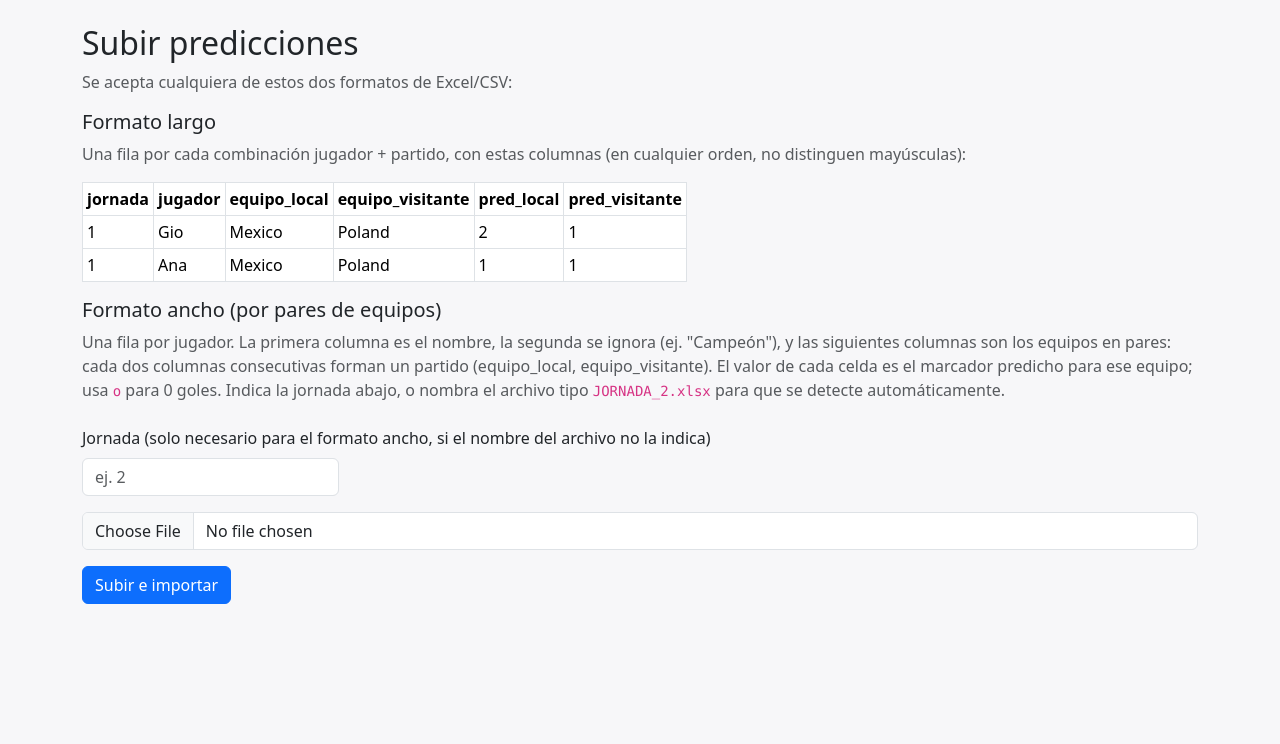
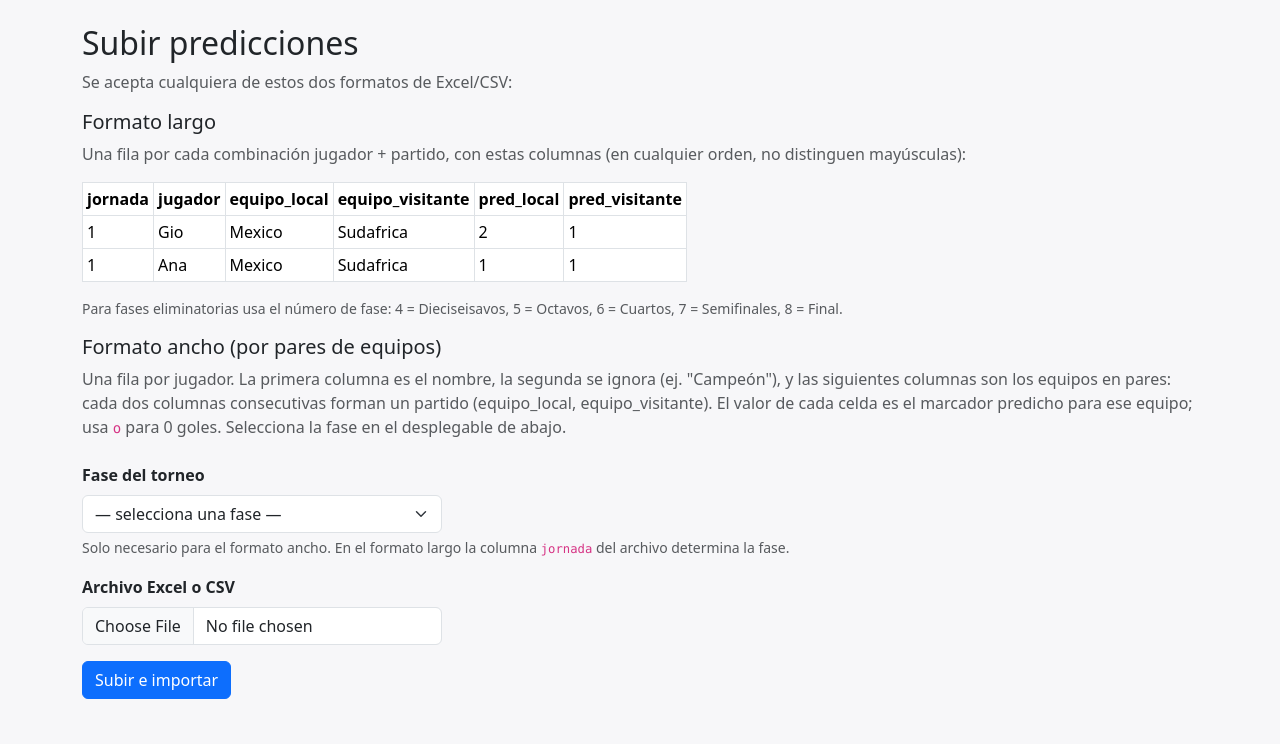
Before and after one commit to SupremoGio/quiniela_Sgio, a Flask app: page /upload in a window 1280 px wide. Shown: the part 56-800 px from the top of the page. Run offline with Flask 3, Linux system fonts and the light colour scheme.

Commit message:
Agregar fases eliminatorias del Mundial 2026 y rediseñar subir predicciones
- football_api: mapear stages LAST_32/16/QUARTER/SEMI/FINAL → jornadas 4-8
- Dropdown de fases (Grupo J1-J3 + 16avos/8vos/4tos/SF/Final) en subir predicciones
- Todos los títulos, tabs y navegación muestran nombre de fase en lugar de número
- Heatmap de análisis usa nombres cortos con tooltip completo

Co-Authored-By: Claude Sonnet 4.6 <noreply@anthropic.com>

```diff
--- a/app.py
+++ b/app.py
@@ -184,6 +184,23 @@ def crear_app():
             return ""
         gdt = dt.replace(tzinfo=ZoneInfo("UTC")).astimezone(_GDL)
         return gdt.strftime("%d %b %Y · %H:%M")
+
+    FASES_MUNDIAL = {
+        1: "Jornada 1",
+        2: "Jornada 2",
+        3: "Jornada 3",
+        4: "Dieciseisavos de Final",
+        5: "Octavos de Final",
+        6: "Cuartos de Final",
+        7: "Semifinales",
+        8: "Final",
+    }
+    FASES_CORTAS = {
+        1: "J1", 2: "J2", 3: "J3",
+        4: "16avos", 5: "8vos", 6: "4tos", 7: "SF", 8: "Final",
+    }
+    app.jinja_env.globals["FASES_MUNDIAL"] = FASES_MUNDIAL
+    app.jinja_env.globals["FASES_CORTAS"] = FASES_CORTAS
 
     # ---------- helpers internos ----------
     def _sincronizar_calendario():
--- a/football_api.py
+++ b/football_api.py
@@ -21,6 +21,25 @@ import requests
 
 BASE_URL = "https://api.football-data.org/v4"
 COMPETITION_CODE = "WC"  # FIFA World Cup
+
+# Mapeo de stage de la API → número de jornada interno (4-8 para eliminatorias)
+_STAGE_A_JORNADA = {
+    "LAST_32": 4,        # Dieciseisavos de Final
+    "LAST_16": 5,        # Octavos de Final
+    "QUARTER_FINALS": 6, # Cuartos de Final
+    "SEMI_FINALS": 7,    # Semifinales
+    "THIRD_PLACE": 8,    # Tercer lugar
+    "FINAL": 8,          # Final
+}
+
+# Inverso: jornada interna → stage de la API (para filtrar llamadas)
+_JORNADA_A_STAGE = {
+    4: "LAST_32",
+    5: "LAST_16",
+    6: "QUARTER_FINALS",
+    7: "SEMI_FINALS",
+    # 8 necesita FINAL + THIRD_PLACE; se obtiene sin filtro
+}
 
 # Nombres alternativos (español u otros) → nombres que puede devolver la API (normalizados)
 _ALIAS_EQUIPO = {
@@ -189,7 +208,11 @@ def obtener_partidos(jornada=None, reintentos=3):
     """
     params = {}
     if jornada is not None:
-        params["matchday"] = jornada
+        if jornada <= 3:
+            params["matchday"] = jornada
+        elif jornada in _JORNADA_A_STAGE:
+            params["stage"] = _JORNADA_A_STAGE[jornada]
+        # jornada 8 (Final + Tercer lugar): sin filtro, se filtra localmente
 
     url = f"{BASE_URL}/competitions/{COMPETITION_CODE}/matches"
 
@@ -215,9 +238,13 @@ def extraer_resultado(partido_api):
     nos importan en un formato simple.
     """
     score = partido_api.get("score", {}).get("fullTime", {}) or {}
+    matchday = partido_api.get("matchday")
+    stage = (partido_api.get("stage") or "").upper()
+    # Para fase de grupos matchday viene como 1/2/3; para eliminatorias es None y usamos stage
+    jornada = matchday if matchday is not None else _STAGE_A_JORNADA.get(stage)
     return {
         "api_match_id": partido_api.get("id"),
-        "jornada": partido_api.get("matchday"),
+        "jornada": jornada,
         "fecha": partido_api.get("utcDate"),
         "estado": partido_api.get("status"),  # SCHEDULED, LIVE, IN_PLAY, FINISHED, ...
         "equipo_local": (partido_api.get("homeTeam") or {}).get("name"),
--- a/templates/analisis.html
+++ b/templates/analisis.html
@@ -61,7 +61,7 @@
     <thead class="table-dark">
       <tr>
         <th class="text-start">Jugador</th>
-        {% for jn in jornadas %}<th>J{{ jn }}</th>{% endfor %}
+        {% for jn in jornadas %}<th title="{{ FASES_MUNDIAL.get(jn, 'Jornada ' ~ jn) }}">{{ FASES_CORTAS.get(jn, 'J' ~ jn) }}</th>{% endfor %}
         <th>Total</th>
       </tr>
     </thead>
--- a/templates/upload.html
+++ b/templates/upload.html
@@ -15,27 +15,49 @@
 <table class="table table-sm table-bordered w-auto">
   <thead><tr><th>jornada</th><th>jugador</th><th>equipo_local</th><th>equipo_visitante</th><th>pred_local</th><th>pred_visitante</th></tr></thead>
   <tbody>
-    <tr><td>1</td><td>Gio</td><td>Mexico</td><td>Poland</td><td>2</td><td>1</td></tr>
-    <tr><td>1</td><td>Ana</td><td>Mexico</td><td>Poland</td><td>1</td><td>1</td></tr>
+    <tr><td>1</td><td>Gio</td><td>Mexico</td><td>Sudafrica</td><td>2</td><td>1</td></tr>
+    <tr><td>1</td><td>Ana</td><td>Mexico</td><td>Sudafrica</td><td>1</td><td>1</td></tr>
   </tbody>
 </table>
+<p class="text-muted small">
+  Para fases eliminatorias usa el número de fase: 4 = Dieciseisavos, 5 = Octavos,
+  6 = Cuartos, 7 = Semifinales, 8 = Final.
+</p>
 
 <h5>Formato ancho (por pares de equipos)</h5>
 <p class="text-muted">
   Una fila por jugador. La primera columna es el nombre, la segunda se ignora (ej. "Campeón"),
   y las siguientes columnas son los equipos en pares: cada dos columnas consecutivas forman un
   partido (equipo_local, equipo_visitante). El valor de cada celda es el marcador predicho para
-  ese equipo; usa <code>o</code> para 0 goles. Indica la jornada abajo, o nombra el archivo tipo
-  <code>JORNADA_2.xlsx</code> para que se detecte automáticamente.
+  ese equipo; usa <code>o</code> para 0 goles. Selecciona la fase en el desplegable de abajo.
 </p>
 
 <form method="post" enctype="multipart/form-data" class="mt-4">
   <div class="mb-3">
-    <label class="form-label">Jornada (solo necesario para el formato ancho, si el nombre del archivo no la indica)</label>
-    <input class="form-control w-auto" type="number" name="jornada" min="1" placeholder="ej. 2">
+    <label class="form-label fw-semibold">Fase del torneo</label>
+    <select class="form-select" style="max-width:360px" name="jornada">
+      <option value="">— selecciona una fase —</option>
+      <optgroup label="Fase de Grupos">
+        <option value="1">Jornada 1</option>
+        <option value="2">Jornada 2</option>
+        <option value="3">Jornada 3</option>
+      </optgroup>
+      <optgroup label="Eliminación Directa">
+        <option value="4">Dieciseisavos de Final</option>
+        <option value="5">Octavos de Final</option>
+        <option value="6">Cuartos de Final</option>
+        <option value="7">Semifinales</option>
+        <option value="8">Final (y 3er lugar)</option>
+      </optgroup>
+    </select>
+    <div class="form-text">
+      Solo necesario para el formato ancho. En el formato largo la columna
+      <code>jornada</code> del archivo determina la fase.
+    </div>
   </div>
   <div class="mb-3">
-    <input class="form-control" type="file" name="archivo" accept=".xlsx,.xls,.csv" required>
+    <label class="form-label fw-semibold">Archivo Excel o CSV</label>
+    <input class="form-control" style="max-width:360px" type="file" name="archivo" accept=".xlsx,.xls,.csv" required>
   </div>
   <button class="btn btn-primary" type="submit">Subir e importar</button>
 </form>
```
Also changed, not shown: templates/index.html (+4 -4 lines), templates/jornada.html (+5 -5 lines).
